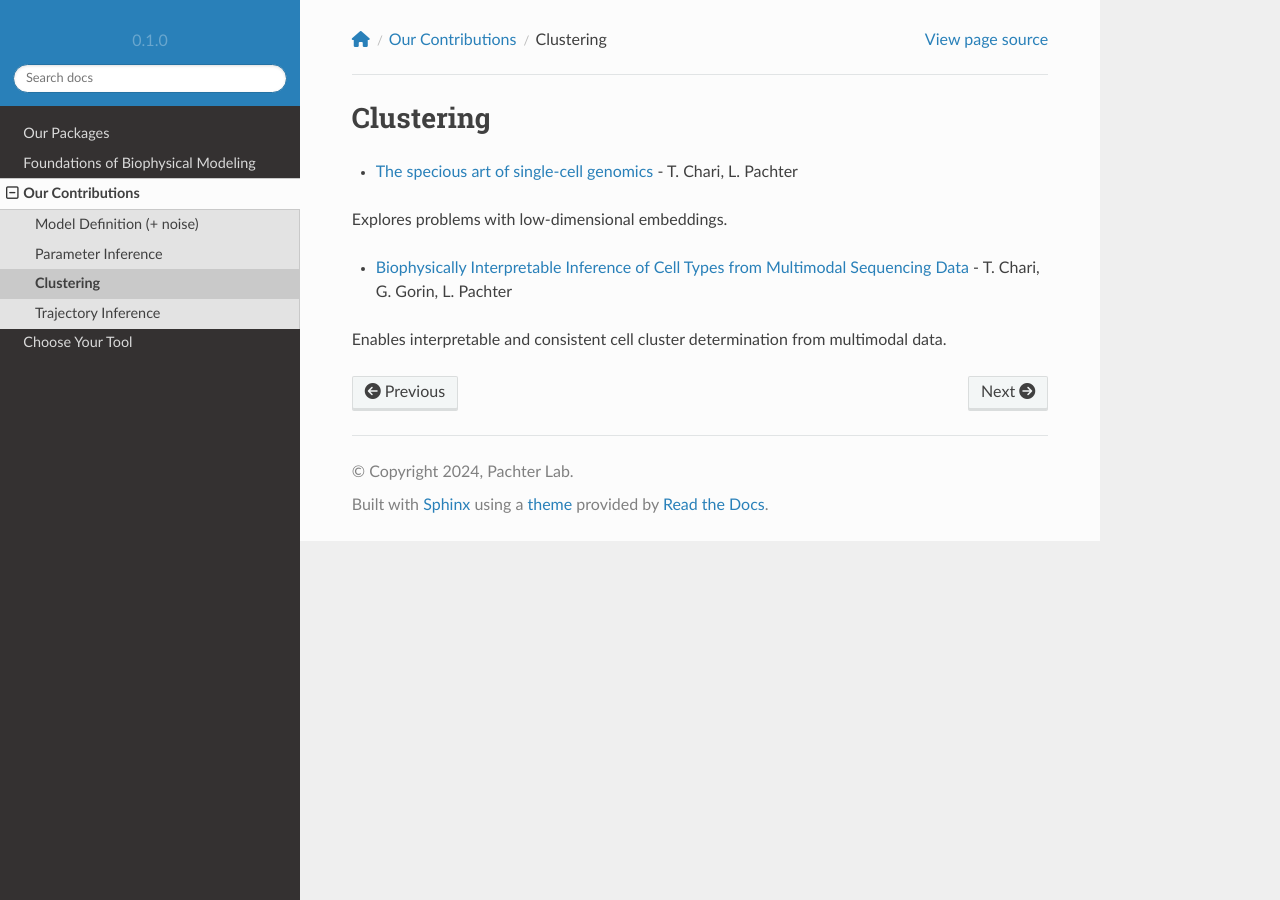
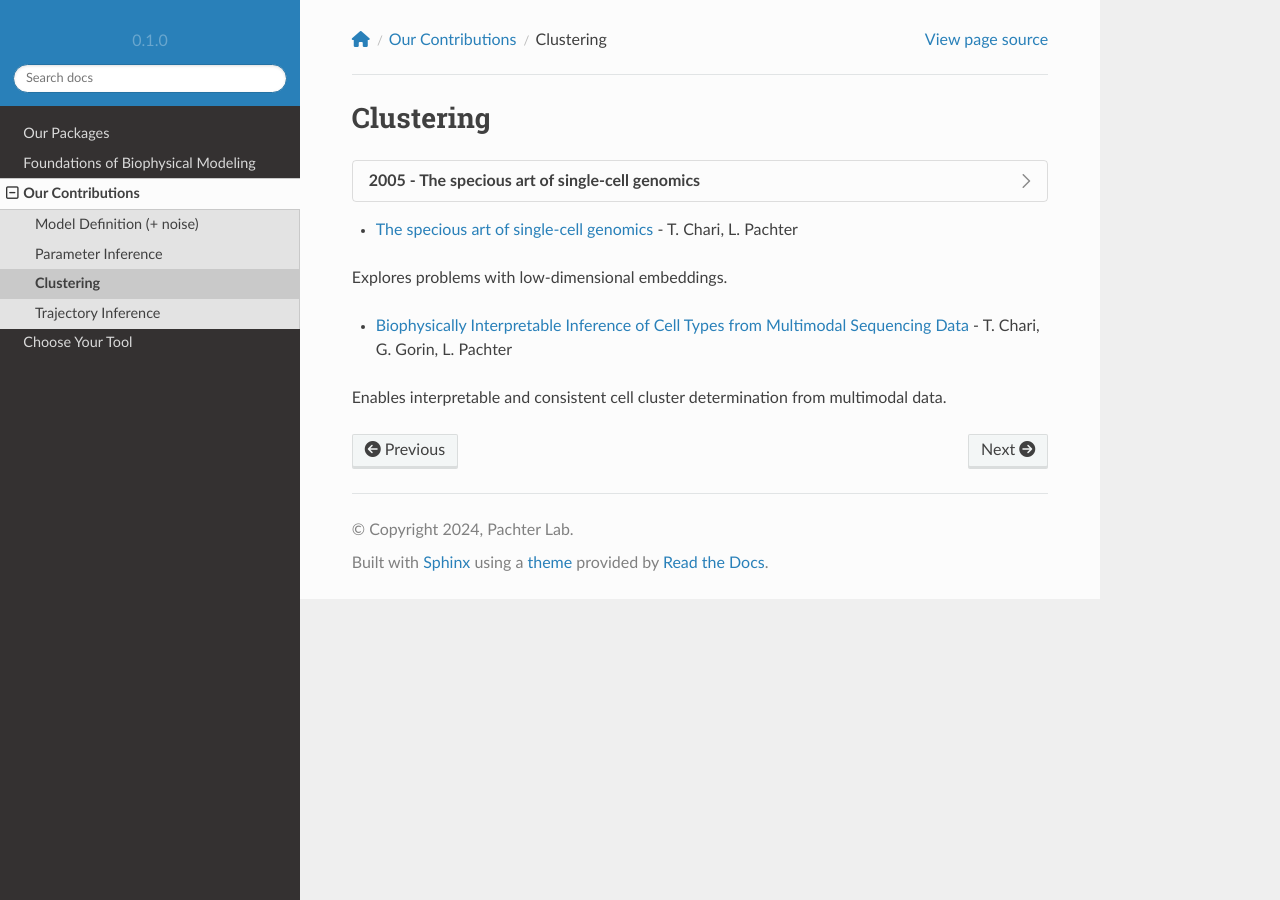
Before and after one commit to pachterlab/biophysics, a Sphinx documentation site: the page built from docs/source/contributions_clustering.rst, in a window 1280 px wide. Built offline with Sphinx 7.4.7 and the Read the Docs theme 2.0.0, drawn with Linux system fonts in a browser that asks for light colours; nearby versions of some CDN libraries; pages that are not in the unit, such as notebooks, are missing from menus.

Commit message:
Update contributions_clustering.rst

```diff
--- a/docs/source/contributions_clustering.rst
+++ b/docs/source/contributions_clustering.rst
@@ -1,6 +1,14 @@
 =====
 Clustering
 =====
+
+.. dropdown:: 2005 - The specious art of single-cell genomics
+
+            `Link <https://journals.plos.org/ploscompbiol/article?id=10.1371/journal.pcbi.1011288>`_
+
+            Explores problems with low-dimensional embeddings.
+
+
 
 * `The specious art of single-cell genomics <https://journals.plos.org/ploscompbiol/article?id=10.1371/journal.pcbi.1011288>`_ - T. Chari, L. Pachter
 
```
